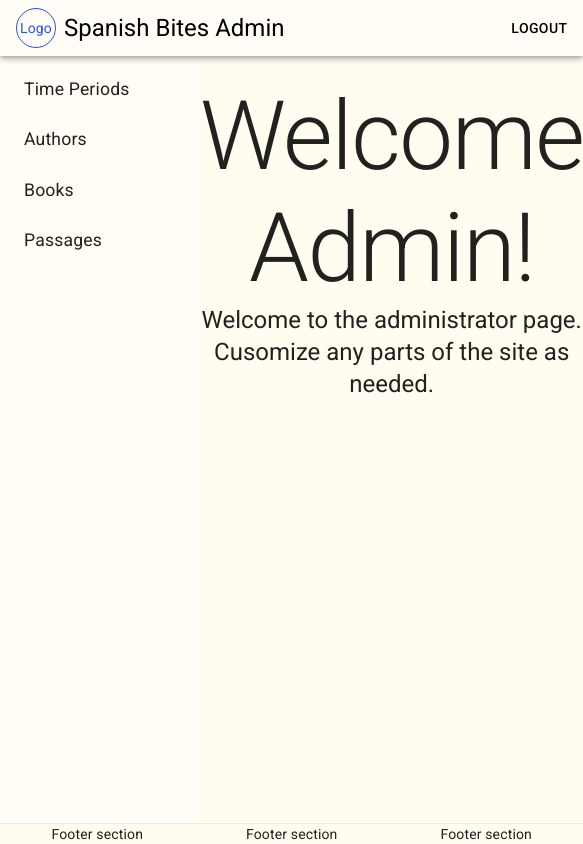
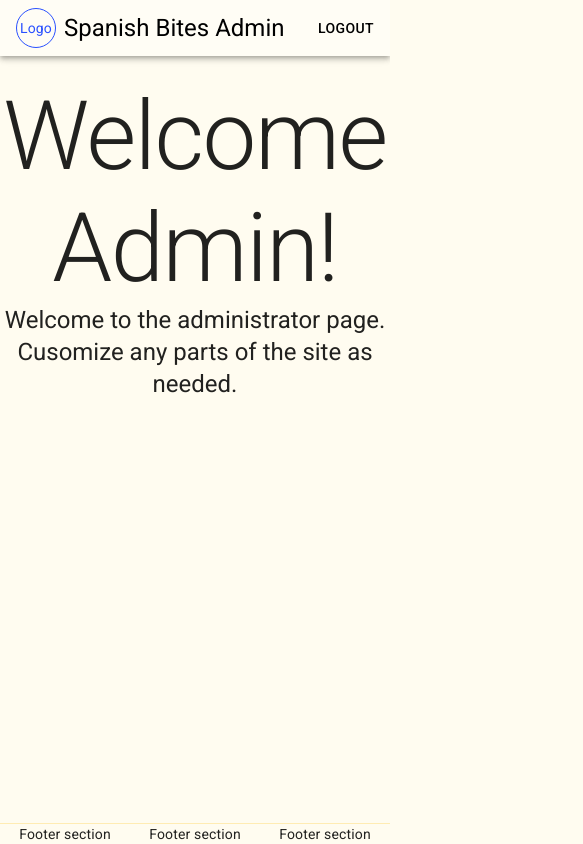
Before and after one commit to mroglan/SpanishBitesAdmin, a Next.js app: page / in a window 390 px wide. Shown: the whole page, 583 px wide, since content can reach past the window. Built offline with nearby package versions, Linux system fonts and the light colour scheme.

Commit message:
made responsive sidebar for small screens

```diff
--- a/src/styles/Home.module.css
+++ b/src/styles/Home.module.css
@@ -20,3 +20,14 @@
 .header {
   grid-column: 1 / 3;
 }
+
+@media only screen and (max-width: 960px) {
+
+  .sideBar {
+    display: none;
+  }
+
+  .main {
+    grid-column: 1 / 3;
+  }
+}
```
